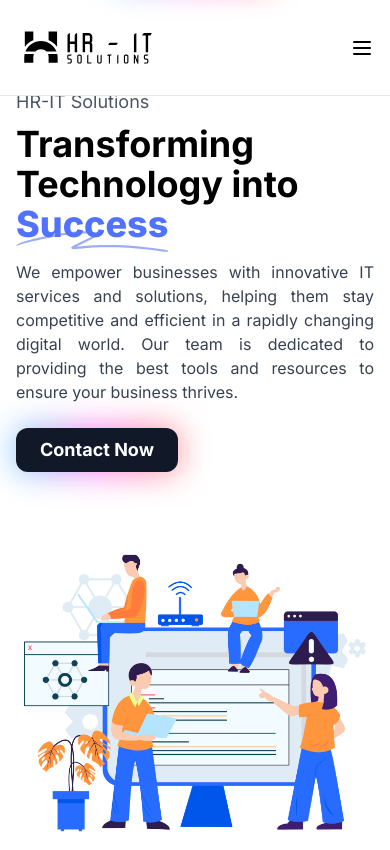
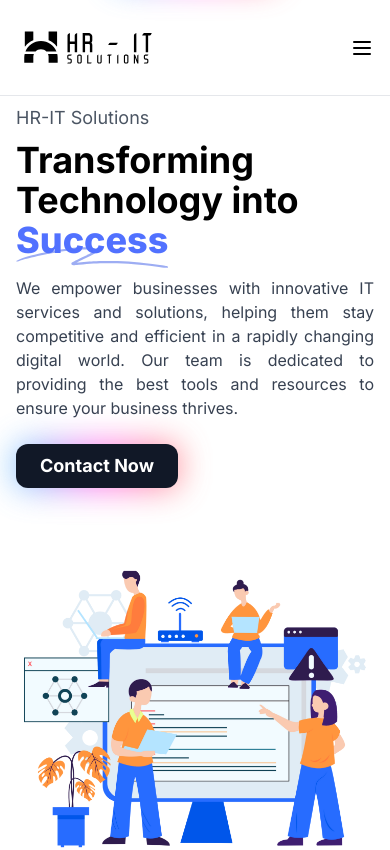
Before and after one commit to akash9676/HR-IT-Website, a Next.js app: page / in a window 390 px wide. Shown: the top 850 px of the page. Built offline with nearby package versions, Linux system fonts and the light colour scheme.

Commit message:
mobile UI change

```diff
--- a/app/components/Herosection.tsx
+++ b/app/components/Herosection.tsx
@@ -5,7 +5,7 @@ const HeroSection = () => {
     return (
         <section
             id="home"
-            className="relative max-sm:top-10 bg-white py-12 md:py-20"
+            className="relative max-sm:top-14 bg-white py-12 md:py-20"
         >
             <div className="container mx-auto px-4 lg:px-32">
                 <div className="flex flex-col md:flex-row items-center">
```
